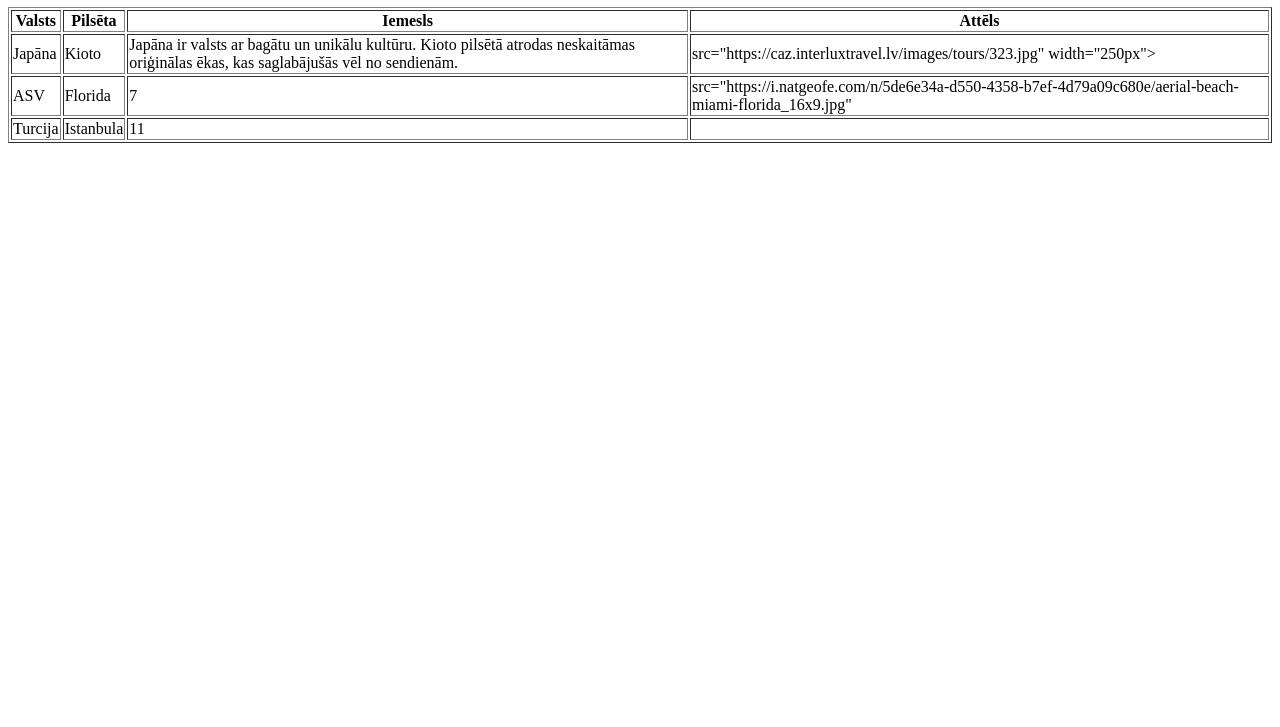
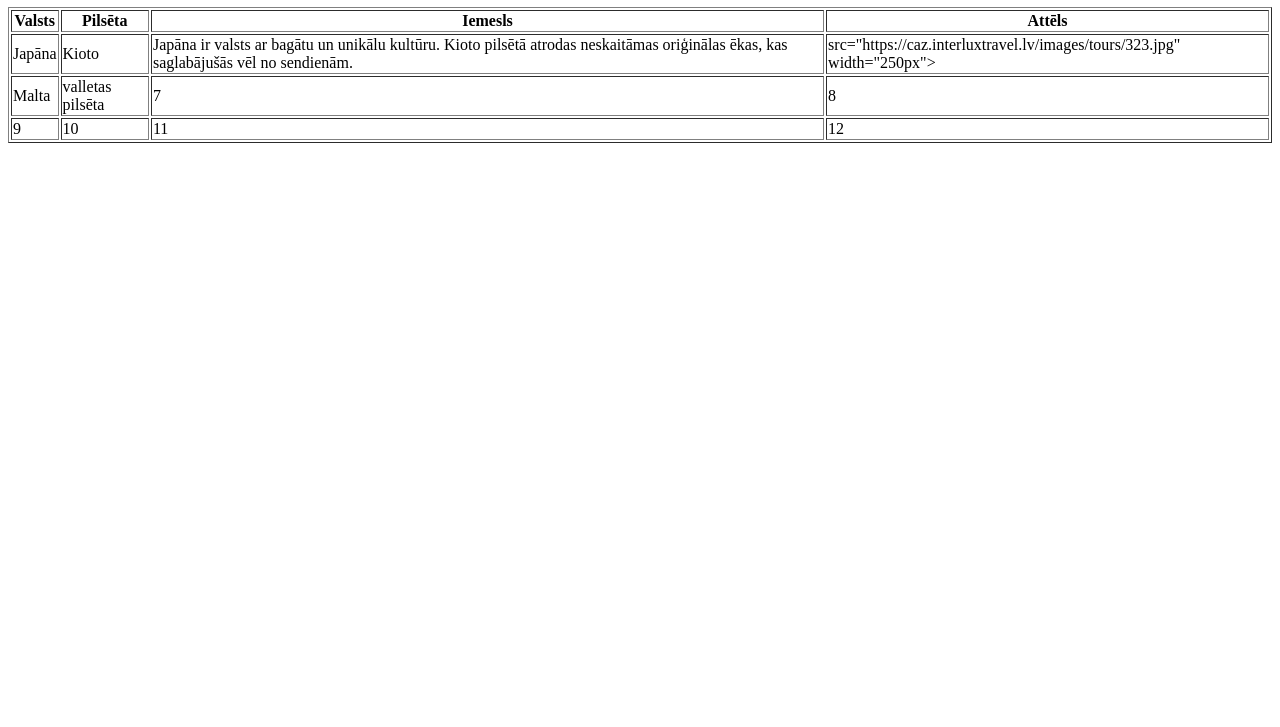
Before and after one commit to RicardsBirza/darbs, a plain HTML site: page index.html in a window 1280 px wide. Shown: the part 73-800 px from the top of the page. Drawn offline with Linux system fonts and the light colour scheme.

Commit message:
Update index.html

```diff
--- a/index.html
+++ b/index.html
@@ -27,16 +27,16 @@
             width="250px"></td>
         </tr>
         <tr>
-        <td> ASV </td>
-        <td> Florida </td>
+        <td> Malta </td>
+        <td> valletas pilsēta </td>
         <td> 7 </td>
-        <td>src="https://i.natgeofe.com/n/5de6e34a-d550-4358-b7ef-4d79a09c680e/aerial-beach-miami-florida_16x9.jpg" </td>
+        <td> 8 </td>
         </tr>
         <tr>
-        <td> Turcija </td>
-        <td> Istanbula </td>
+        <td> 9 </td>
+        <td> 10 </td>
         <td> 11 </td>
-        <td>  </td>
+        <td> 12 </td>
         </tr>
 
         </tbody>
```
